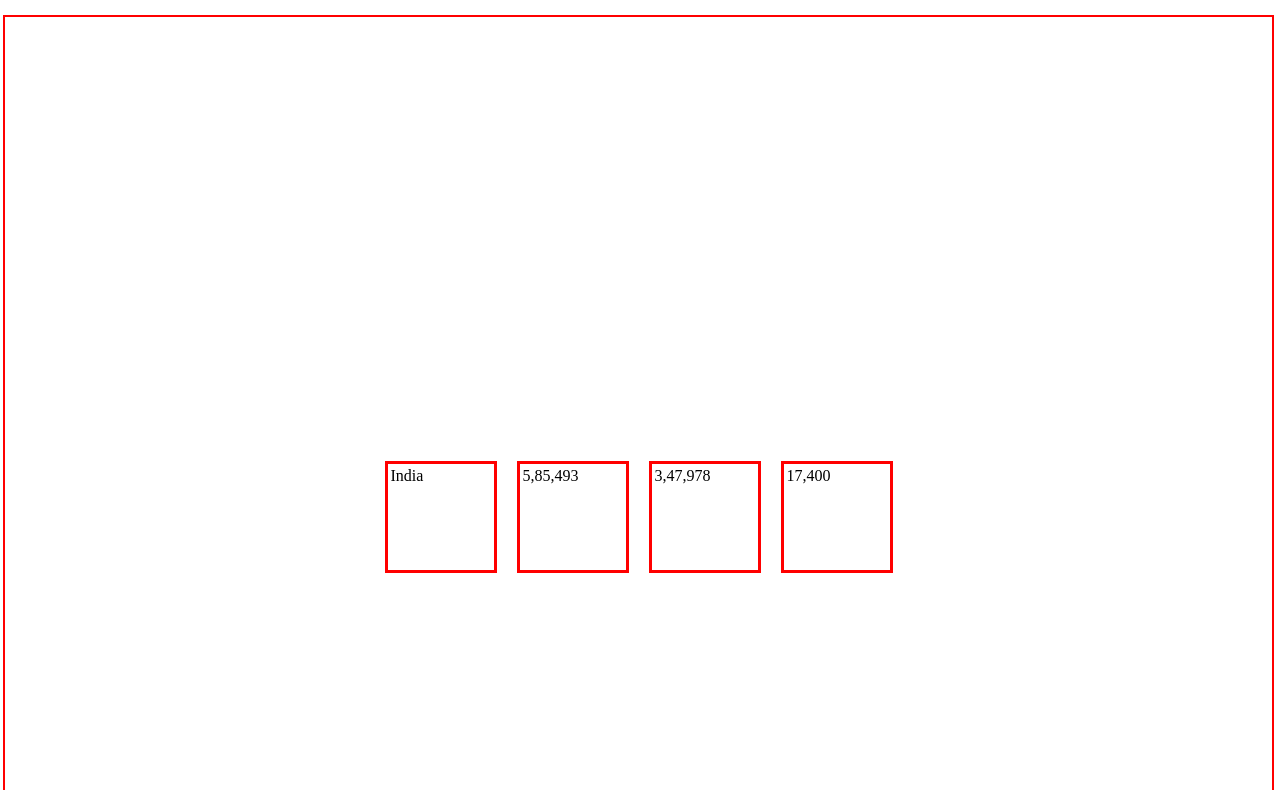
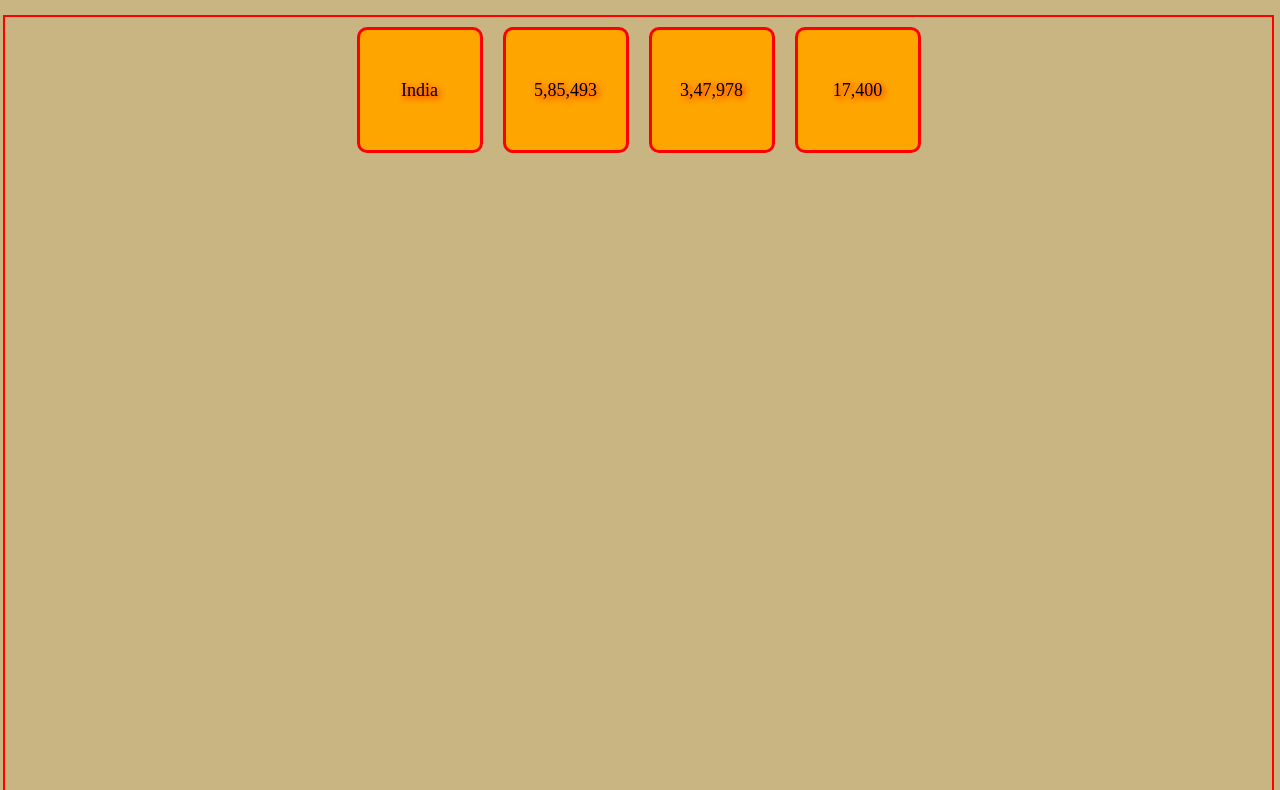
Before and after one commit to kovid112m/Web-Project, a plain HTML site: page index.html in a window 1280 px wide. Shown: the part 76-866 px from the top of the page. Drawn offline with Linux system fonts and the light colour scheme.

Commit message:
Update index.css

```diff
--- a/index.css
+++ b/index.css
@@ -1,8 +1,11 @@
+body{
+    background-color: rgb(201, 181, 130);
+}
+
 .navi{
     position:sticky;
     top:0;
     width:100%;
-    /* padding:4px ; */
 }
 img{
     width:100px;
@@ -11,8 +14,6 @@
 }
 .navi ul{
     display:flex;
-    /* border:2px solid red; */
-    /* position:absolute; */
     margin:-20px -10px;
     background-color: black;
 
@@ -45,9 +46,8 @@
     margin-right:-2px;
     height:1000px;
     border:2px solid red;
-    /* justify-content: center; */
     justify-content:center;
-    align-items: center;
+
 
 }
 .ite{
@@ -55,4 +55,26 @@
     height:100px;
     border:3px solid red;
     margin:10px;
-    padding:3px
+    border-radius: 10px;
+    padding:10px;
+    font-size: large;
+    text-align: center;
+    text-shadow: 2px 2px 6px red;
+    justify-content: center;
+    line-height: 100px;
+    background-color: orange;
+    line-break: none;
+    text-size-adjust: auto;
+}
+
+.go{
+    height: 30px;
+    width: 30px;
+}
+.state{
+    position: absolute;
+    top: 145px;
+    left: 493px;
+    border: 2px solid red;
+    font-size: larger;
+}
```
